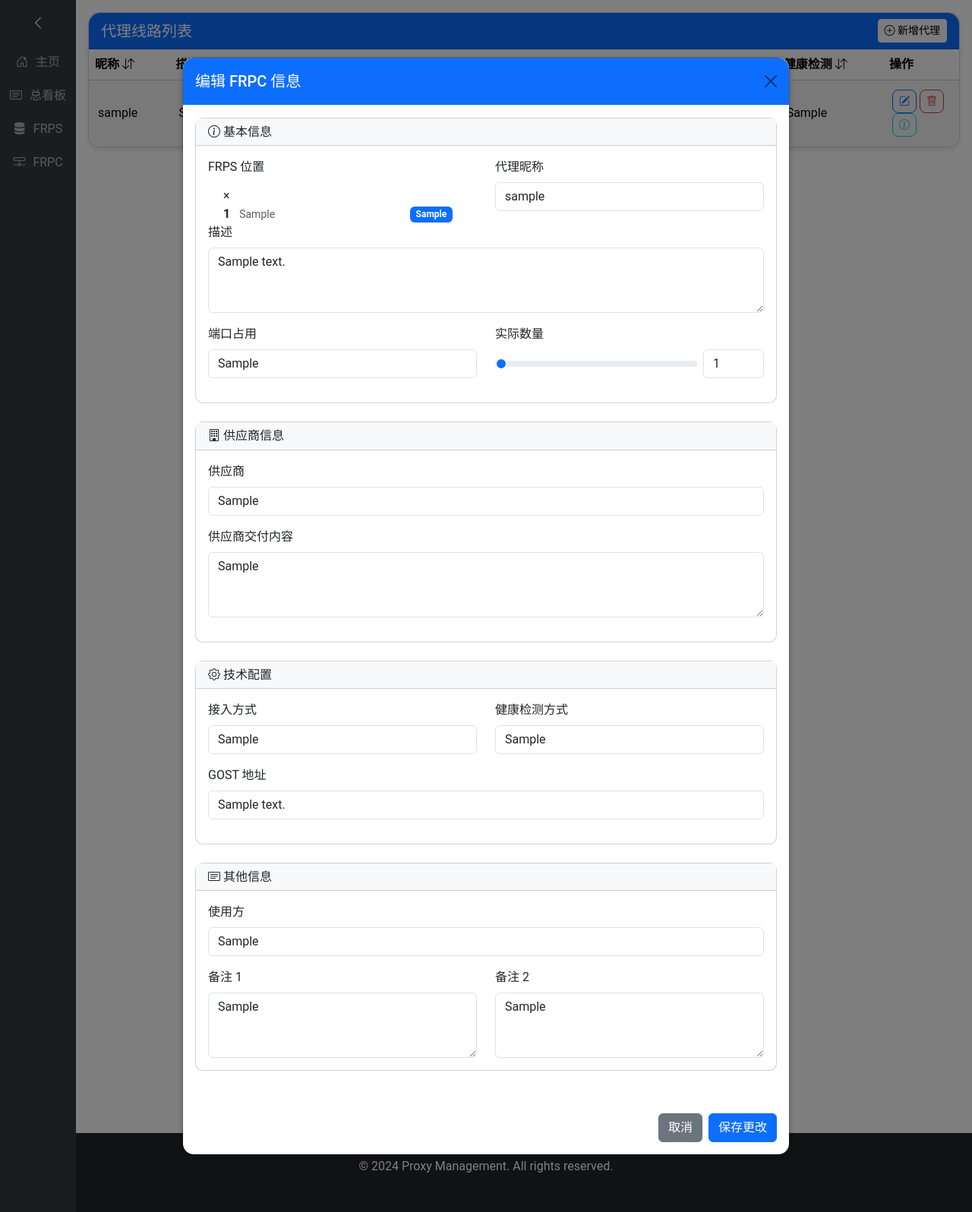
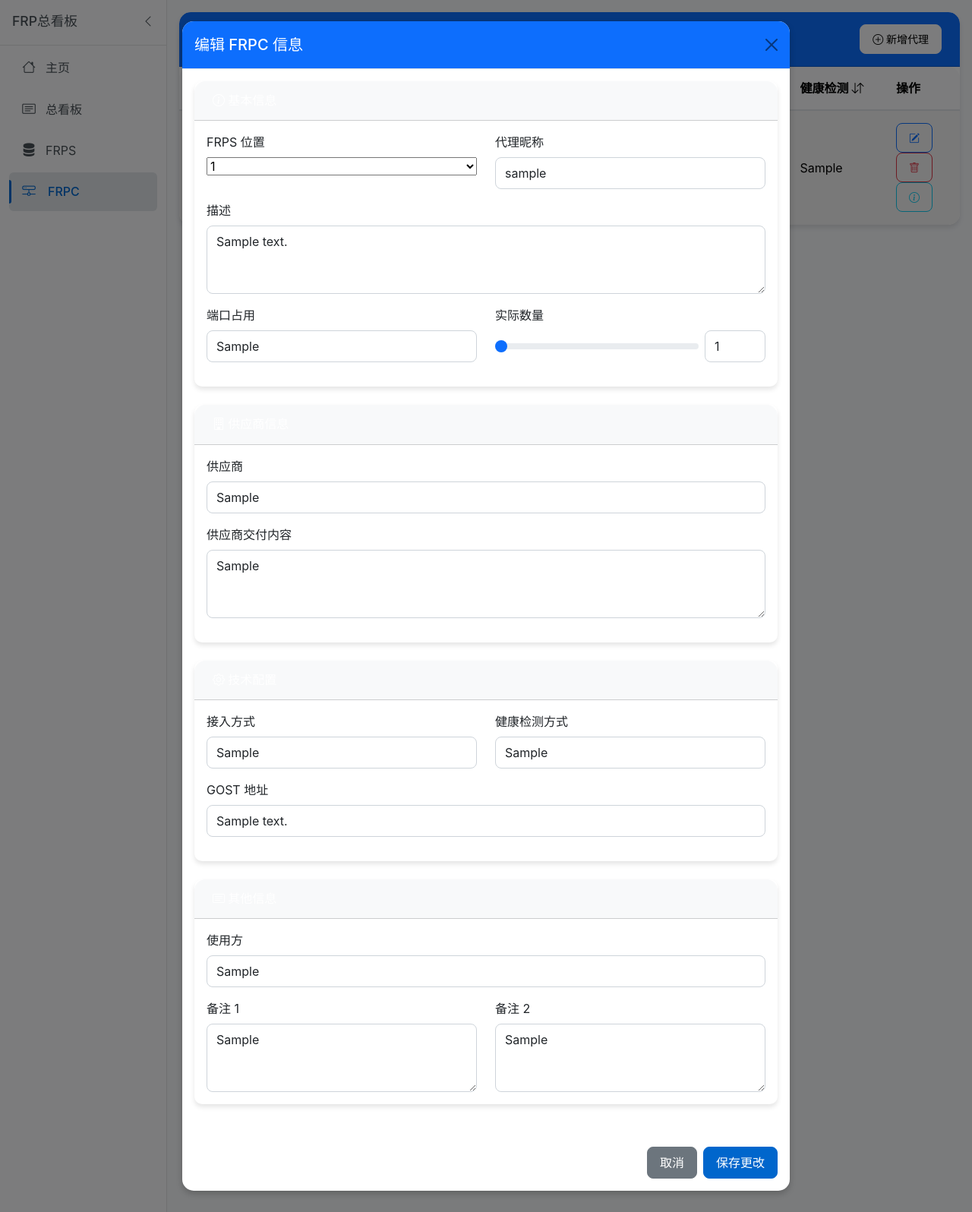
Before and after one commit to PandaEyed/proxy-manager, a Flask app: page /frpc in a window 1280 px wide, after a click that opens the changed part. Shown: the whole page at 76% size. Run offline with Flask 3, Linux system fonts and the light colour scheme; tables that the repository leaves empty hold one stand-in row (values such as "Sample post"); some libraries are stand-ins or nearby versions.

Commit message:
优化侧边栏视觉

```diff
--- a/app/static/css/style.css
+++ b/app/static/css/style.css
@@ -1,213 +1,352 @@
-/* 通用布局修复 */
-body {
-    margin: 0;
-    font-family: 'Roboto', sans-serif;
-    display: flex;
-    flex-direction: column;
-    min-height: 100vh; /* 页面高度至少与视口一致 */
-    width: 100%; /* 确保全页面宽度正确 */
-    overflow-x: hidden; /* 防止横向溢出 */
+/* 全局样式 */
+:root {
+    --primary-color: #0066cc;
+    --secondary-color: #6c757d;
+    --sidebar-width: 220px;
+    --sidebar-collapsed-width: 60px;
+    --sidebar-bg: #f8f9fa;
+    --sidebar-hover: #e9ecef;
+    --sidebar-active: #dee2e6;
+    --sidebar-text: #495057;
+    --header-height: 60px;
+    --border-radius: 15px;
 }
 
-main {
-    flex-grow: 1; /* 主内容区域动态扩展 */
-    width: 100%; /* 确保主内容占满父容器 */
-}
-
-footer {
-    background-color: #343a40;
-    color: #fff;
-    padding: 10px 0;
-    text-align: center;
-    width: 100%; /* 确保 footer 占满宽度 */
-    position: relative; /* 保持 footer 在正常文档流中 */
-    bottom: 0;
+body {
+    font-family: -apple-system, BlinkMacSystemFont, "Segoe UI", Roboto, "Helvetica Neue", Arial, sans-serif;
+    background-color: #f4f6f9;
 }
 
 /* 侧边栏样式 */
-.sidebar {
-    background-color: #343a40;
-    color: #fff;
-    width: 100px; /* 展开状态宽度 */
-    height: 100vh;
-    transition: width 0.3s ease-in-out;
+#sidebar {
+    width: var(--sidebar-width);
+    background: var(--sidebar-bg);
+    min-height: 100vh;
     position: fixed;
+    left: 0;
     top: 0;
-    left: 0;
-    display: flex;
-    flex-direction: column;
-    justify-content: space-between; /* 确保内容和折叠按钮在两端 */
     z-index: 1000;
+    transition: width 0.3s ease;
+    border-right: 1px solid rgba(0, 0, 0, 0.1);
 }
 
-.sidebar.collapsed {
-    width: 70px; /* 缩小状态宽度 */
+#sidebar .logo-text,
+#sidebar .menu-text {
+    transition: opacity 0.3s ease;
+    opacity: 1;
 }
 
-/* 导航菜单 */
-.sidebar .nav {
-    flex-grow: 1;
-    width: 100%;
-    display: flex;
-    flex-direction: column;
-    align-items: center; /* 水平居中图标 */
+#sidebar.collapsed .logo-text,
+#sidebar.collapsed .menu-text {
+    opacity: 0;
+    display: none;
 }
 
-.sidebar .nav-item {
-    width: 100%;
-    display: flex;
-    justify-content: center; /* 居中导航项 */
+/* 侧边栏收缩状态 */
+#sidebar.collapsed {
+    width: var(--sidebar-collapsed-width);
 }
 
-/* 导航链接 */
-.sidebar .nav-link {
-    display: flex;
-    align-items: center;
-    justify-content: center;
-    padding: 10px;
-    color: #adb5bd;
-    text-decoration: none;
-    transition: background-color 0.3s ease-in-out;
-    width: 100%;
+#sidebarCollapse {
+    cursor: pointer;
+    background: transparent;
+    border: none;
+    padding: 0.25rem;
 }
 
-.sidebar .nav-link:hover {
-    background-color: #495057;
-    color: #fff;
+#sidebarCollapse:focus {
+    outline: none;
+    box-shadow: none;
 }
 
-.sidebar .nav-link .menu-text {
-    margin-left: 10px;
-    white-space: nowrap;
-}
-
-.sidebar.collapsed .menu-text {
-    display: none; /* 收缩状态隐藏文本 */
-}
-
-/* 折叠按钮样式 */
-.sidebar-toggle {
-    background-color: #343a40;
-    border: none;
-    color: #fff;
-    font-size: 18px;
-    padding: 0;
-    cursor: pointer;
-    text-align: center;
-    width: 40px;
-    height: 40px;
-    border-radius: 50%;
-    overflow: hidden;
-    display: flex;
-    align-items: center;
-    justify-content: center;
-    margin: 10px auto;
-    transition: transform 0.3s ease, background-color 0.3s ease;
-}
-
-.sidebar-toggle:hover {
-    background-color: #495057;
-}
-
-.sidebar-toggle i {
+#sidebarCollapse i {
     transition: transform 0.3s ease;
 }
 
-.sidebar.collapsed .sidebar-toggle i {
+#sidebar.collapsed #sidebarCollapse i {
     transform: rotate(180deg);
 }
 
-/* 内容区域样式 */
-#content {
-    margin-left: 100px; /* 展开时主内容区域的边距 */
-    flex-grow: 1;
-    overflow-y: auto;
-    padding: 20px;
-    width: calc(100% - 100px); /* 确保内容区域占满侧边栏之外的剩余空间 */
-    transition: margin-left 0.3s ease-in-out;
+/* 侧边栏头部 */
+.sidebar-header {
+    height: var(--header-height);
+    padding: 1rem;
+    border-bottom: 1px solid rgba(0, 0, 0, 0.1);
 }
 
-.sidebar.collapsed + #content {
-    margin-left: 70px; /* 收缩状态下内容区域调整 */
-    width: calc(100% - 70px); /* 动态调整内容宽度 */
+.sidebar-header h3 {
+    color: var(--sidebar-text);
+    margin: 0;
+    font-size: 1.1rem;
+    font-weight: 500;
 }
 
-/* frpc滑块 */
-.form-range {
-    background: linear-gradient(to right, #0d6efd, #ddd);
-    border-radius: 5px;
-    height: 8px;
-    cursor: pointer;
-}
-.form-range::-webkit-slider-thumb {
-    background-color: #0d6efd;
-    border: 2px solid white;
-    width: 16px;
-    height: 16px;
-    border-radius: 50%;
-    cursor: pointer;
-}
-.form-range::-moz-range-thumb {
-    background-color: #0d6efd;
-    border: 2px solid white;
-    width: 16px;
-    height: 16px;
-    border-radius: 50%;
-    cursor: pointer;
+/* 导航菜单项 */
+.nav-item {
+    margin: 0.25rem 0.75rem;
 }
 
-/* 表格单元格样式 */
-.table td {
-    vertical-align: middle;
-    padding: 12px;
-    line-height: 1.4;
+/* 导航链接基础样式 */
+.nav-link {
+    color: var(--sidebar-text) !important;
+    border-radius: 6px;
+    padding: 0.75rem 1rem;
+    transition: all 0.3s ease;
+    white-space: nowrap;
+    display: flex;
+    align-items: center;
+    position: relative;
 }
 
-/* 长文本单元格样式 */
-.table td[style*="white-space: pre-wrap"] {
-    min-height: 50px;
-    max-height: 100px;
-    overflow-y: auto;
+/* 激活状态样式 */
+.nav-link.active {
+    background-color: var(--sidebar-active);
+    color: var(--primary-color) !important;
+    font-weight: 500;
 }
 
-/* 表格悬停效果 */
-.table-hover tbody tr:hover {
-    background-color: rgba(0, 123, 255, 0.05);
+/* 展开状态下的激活指示器 */
+.nav-link.active::before {
+    content: '';
+    position: absolute;
+    left: 0;
+    top: 50%;
+    transform: translateY(-50%);
+    height: 60%;
+    width: 3px;
+    background-color: var(--primary-color);
+    border-radius: 0 3px 3px 0;
+}
+
+/* 悬停效果 */
+.nav-link:hover {
+    background-color: var(--sidebar-hover);
+    transform: translateX(3px);
+}
+
+/* 图标样式 */
+.nav-link i {
+    min-width: 20px;
+    text-align: center;
+    font-size: 1.1rem;
+    margin-right: 0.75rem;
+    transition: all 0.3s ease;
+}
+
+/* 展开状态下的激活图标 */
+.nav-link.active i {
+    color: var(--primary-color);
+}
+
+/* 文字样式 */
+.nav-link .menu-text {
+    transition: all 0.3s ease;
+}
+
+.nav-link.active .menu-text {
+    transform: translateX(3px);
+}
+
+/* 收缩状态下的导航样式 */
+#sidebar.collapsed .nav-link {
+    padding: 0.75rem 0;
+    justify-content: center;
+}
+
+#sidebar.collapsed .nav-link i {
+    margin-right: 0;
+}
+
+#sidebar.collapsed .nav-link.active {
+    background-color: var(--primary-color);
+    color: white !important;
+}
+
+#sidebar.collapsed .nav-link.active i {
+    color: white;
+    transform: scale(1.2);
+}
+
+/* 移除收缩状态下的左侧指示器 */
+#sidebar.collapsed .nav-link.active::before {
+    display: none;
+}
+
+/* 收缩状态下的悬停效果 */
+#sidebar.collapsed .nav-link:hover {
+    transform: none;
+    background-color: var(--sidebar-hover);
+}
+
+/* 主内容区域样式 */
+#content {
+    margin-left: var(--sidebar-width);
+    padding: 2rem;
+    min-height: 100vh;
+    transition: margin-left 0.3s ease;
+}
+
+#content.collapsed {
+    margin-left: var(--sidebar-collapsed-width);
+}
+
+/* 卡片样式 */
+.card {
+    border: none;
+    border-radius: var(--border-radius);
+    box-shadow: 0 4px 6px rgba(0, 0, 0, 0.1);
+    margin-bottom: 1.5rem;
+}
+
+.card-header {
+    background-color: var(--primary-color);
+    color: white;
+    border-radius: var(--border-radius) var(--border-radius) 0 0 !important;
+    padding: 1rem 1.5rem;
+}
+
+/* 表格样式 */
+.table {
+    margin-bottom: 0;
+}
+
+.table thead th {
+    background-color: #f8f9fa;
+    border-bottom: 2px solid #dee2e6;
+    font-weight: 600;
+    padding: 1rem;
+}
+
+.table tbody td {
+    padding: 1rem;
+    vertical-align: middle;
+}
+
+/* 按钮样式 */
+.btn {
+    border-radius: 8px;
+    padding: 0.5rem 1rem;
+    font-weight: 500;
+    transition: all 0.2s ease;
+}
+
+.btn-primary {
+    background-color: var(--primary-color);
+    border-color: var(--primary-color);
+}
+
+.btn-primary:hover {
+    background-color: #0056b3;
+    border-color: #0056b3;
+}
+
+/* 模态框样式 */
+.modal-content {
+    border-radius: var(--border-radius);
+    border: none;
+    box-shadow: 0 4px 20px rgba(0, 0, 0, 0.15);
+}
+
+.modal-header {
+    border-radius: var(--border-radius) var(--border-radius) 0 0;
+    background-color: var(--primary-color);
+    color: white;
+}
+
+/* 进度条样式 */
+.progress {
+    height: 25px;
+    background-color: #f8f9fa;
+    border-radius: 12px;
+}
+
+.progress-bar {
+    line-height: 25px;
+    font-weight: 500;
+}
+
+/* 数据中心样式 */
+.datacenter-tag {
+    display: inline-block;
+    padding: 5px 10px;
+    border-radius: 10px;
+    font-size: 0.9rem;
+    font-weight: 500;
+}
+
+/* 响应式设计 */
+@media (max-width: 768px) {
+    #sidebar {
+        margin-left: calc(-1 * var(--sidebar-width));
+    }
+
+    #sidebar.collapsed {
+        margin-left: 0;
+        width: var(--sidebar-width);
+    }
+
+    #sidebar.collapsed .menu-text,
+    #sidebar.collapsed .logo-text {
+        display: block;
+    }
+
+    #content {
+        margin-left: 0;
+    }
+
+    #content.collapsed {
+        margin-left: 0;
+    }
 }
 
 /* Select2 自定义样式 */
 .select2-container--bootstrap-5 .select2-selection {
     border-radius: 8px;
-    min-height: 38px;
+    border: 1px solid #ced4da;
 }
 
 .select2-container--bootstrap-5 .select2-selection--single {
-    padding: 0.375rem 0.75rem;
+    height: calc(1.5em + 0.75rem + 2px);
 }
 
-.select2-container--bootstrap-5 .select2-results__option {
-    padding: 8px 12px;
+/* 表单控件样式 */
+.form-control {
+    border-radius: 8px;
+    border: 1px solid #ced4da;
+    padding: 0.5rem 0.75rem;
 }
 
-.select2-container--bootstrap-5 .select2-results__option--highlighted {
-    background-color: #0d6efd;
+.form-control:focus {
+    border-color: var(--primary-color);
+    box-shadow: 0 0 0 0.2rem rgba(0, 102, 204, 0.25);
 }
 
-.select2-frps-option {
-    display: flex;
-    justify-content: space-between;
-    align-items: center;
-    padding: 4px 0;
+/* 页脚样式 */
+footer {
+    background-color: #343a40;
+    color: white;
+    padding: 1rem 0;
+    margin-top: auto;
 }
 
-.select2-frps-info {
-    display: flex;
-    align-items: center;
-    gap: 8px;
+/* 移除列表标记 */
+.nav-menu {
+    list-style: none;  /* 移除所有列表标记 */
+    padding-left: 0;   /* 移除默认的左侧内边距 */
 }
 
-.select2-frps-datacenter {
-    padding: 2px 8px;
-    border-radius: 4px;
-    font-size: 0.875rem;
+.nav-item {
+    list-style-type: none;  /* 确保移除列表项标记 */
 }
+
+.nav-item::marker {
+    display: none;     /* 专门针对 marker 伪元素 */
+    content: none;     /* 确保没有任何内容 */
+}
+
+/* 确保图标容器宽度一致 */
+#sidebar.collapsed .nav-item {
+    display: flex;
+    justify-content: center;
+    margin: 0.25rem 0;  /* 调整垂直边距 */
+}
--- a/app/static/js/toggleSidebar.js
+++ /dev/null
@@ -1,23 +0,0 @@
-document.addEventListener("DOMContentLoaded", function () {
-    const sidebar = document.getElementById("sidebar");
-    const toggleButton = document.getElementById("sidebarToggle");
-
-    // Toggle sidebar on button click
-    toggleButton.addEventListener("click", function () {
-        sidebar.classList.toggle("collapsed");
-    });
-
-    // Expand sidebar on hover when collapsed
-    sidebar.addEventListener("mouseenter", function () {
-        if (sidebar.classList.contains("collapsed")) {
-            sidebar.classList.remove("collapsed");
-        }
-    });
-
-    // Collapse sidebar when mouse leaves
-    sidebar.addEventListener("mouseleave", function () {
-        if (!sidebar.classList.contains("expanded")) {
-            sidebar.classList.add("collapsed");
-        }
-    });
-});
--- a/app/templates/base.html
+++ b/app/templates/base.html
@@ -16,9 +16,7 @@
 <body class="d-flex flex-column min-vh-100">
     <!-- Sidebar and Main Content -->
     <div class="d-flex flex-grow-1">
-        <!-- Sidebar -->
         {% include 'partials/sidebar.html' %}
-
         <!-- Main Content -->
         <main id="content" class="flex-grow-1 p-3">
             {% block content %}{% endblock %}
@@ -30,12 +28,15 @@
         {% include 'partials/footer.html' %}
     </footer>
 
+    <!-- 确保 jQuery 在前 -->
     <script src="https://code.jquery.com/jquery-3.6.0.min.js"></script>
+    <!-- Bootstrap 在 jQuery 之后 -->
     <script src="https://cdn.jsdelivr.net/npm/bootstrap@5.3.0/dist/js/bootstrap.bundle.min.js"></script>
+    <!-- 其他脚本 -->
     <script src="https://cdn.jsdelivr.net/npm/chart.js"></script>
+    <!-- sidebar.js 放在最后 -->
     <script src="{{ url_for('static', filename='js/sorting.js') }}"></script>
-    <script src="{{ url_for('static', filename='js/toggleSidebar.js') }}"></script>
-    <script src="https://cdn.jsdelivr.net/npm/select2@4.1.0-rc.0/dist/js/select2.min.js"></script>
+    <script src="{{ url_for('static', filename='js/sidebar.js') }}"></script>
     {% block extra_scripts %}{% endblock %}
 </body>
 </html>
--- a/app/templates/partials/sidebar.html
+++ b/app/templates/partials/sidebar.html
@@ -1,32 +1,44 @@
-<nav id="sidebar" class="sidebar expanded">
-    <button id="sidebarToggle" class="sidebar-toggle">
-        <i class="bi bi-chevron-left"></i>
-    </button>
-    <ul class="nav flex-column">
+<nav id="sidebar" class="sidebar">
+    <div class="sidebar-header">
+        <div class="d-flex justify-content-between align-items-center">
+            <h3 class="logo-text">FRP总看板</h3>
+            <button id="sidebarCollapse" class="btn btn-link p-0" style="color: var(--sidebar-text);">
+                <i class="bi bi-chevron-left"></i>
+            </button>
+        </div>
+    </div>
+    <ul class="nav-menu">
         <li class="nav-item">
-            <a href="/" class="nav-link">
-                <i class="bi bi-house-door"></i>
+            <a href="{{ url_for('main.index') }}"
+               class="nav-link {{ 'active' if request.endpoint == 'main.index' }}"
+               title="主页">
+                <i class="bi bi-house"></i>
                 <span class="menu-text">主页</span>
             </a>
         </li>
         <li class="nav-item">
-            <a href="/overview" class="nav-link">
+            <a href="{{ url_for('main.overview') }}"
+               class="nav-link {{ 'active' if request.endpoint == 'main.overview' }}"
+               title="总看板">
                 <i class="bi bi-card-text"></i>
                 <span class="menu-text">总看板</span>
             </a>
         </li>
         <li class="nav-item">
-            <a href="/frps" class="nav-link">
+            <a href="{{ url_for('main.frps') }}"
+               class="nav-link {{ 'active' if request.endpoint == 'main.frps' }}"
+               title="FRPS">
                 <i class="bi bi-server"></i>
                 <span class="menu-text">FRPS</span>
             </a>
         </li>
         <li class="nav-item">
-            <a href="/frpc" class="nav-link">
+            <a href="{{ url_for('main.frpc') }}"
+               class="nav-link {{ 'active' if request.endpoint == 'main.frpc' }}"
+               title="FRPC">
                 <i class="bi bi-hdd-network"></i>
                 <span class="menu-text">FRPC</span>
             </a>
         </li>
-
     </ul>
 </nav>
```
Also changed, not shown: app/static/js/sidebar.js (added, +35 -0 lines), app/static/js/slider.js (deleted, +0 -30 lines), app/templates/index.html (+16 -16 lines), app/templates/overview.html (+4 -4 lines).
